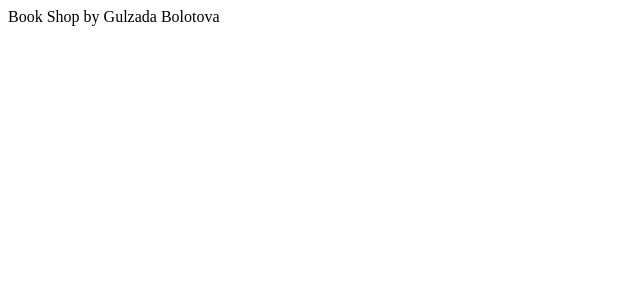
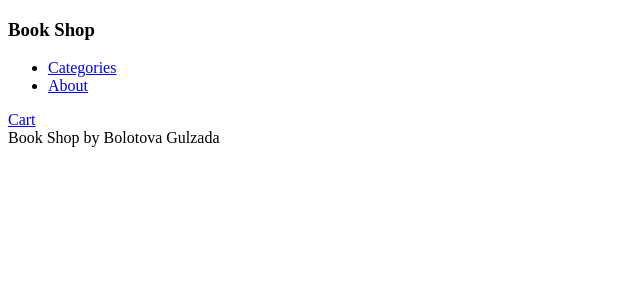
Before and after one commit to GulzadaBolotova/book-shop, a React (Create React App) app: page / in a window 1280 px wide. Shown: the top 300 px of the page, without its empty margins (0-640 px from the left). Built offline with nearby package versions, Linux system fonts and the light colour scheme; the HTML template or start-up script is replaced by a standard one.

Commit message:
Add toolbar components

```diff
--- a/src/App.js
+++ b/src/App.js
@@ -1,7 +1,19 @@
 import React from "react";
 import "./App.css";
+import Logo from "./components/Logo/Logo";
+import Nav from "./components/Nav/Nav";
+import CartLink from "./components/CartLink/CartLink";
 
 function App() {
-  return <div className="App">Book Shop by Gulzada Bolotova</div>;
+  return (
+    <div className="App">
+      <nav>
+        <Logo />
+        <Nav />
+        <CartLink />
+      </nav>
+      <main>Book Shop by Bolotova Gulzada</main>
+    </div>
+  );
 }
 export default App;
--- /dev/null
+++ b/src/components/CartLink/CartLink.js
@@ -0,0 +1,11 @@
+import React from "react";
+
+function CartLink() {
+  return (
+    <a href="#" className="CartLink">
+      Cart
+    </a>
+  );
+}
+
+export default CartLink;
--- /dev/null
+++ b/src/components/Logo/Logo.js
@@ -0,0 +1,7 @@
+import React from "react";
+
+function Logo() {
+  return <h3 className="Logo">Book Shop</h3>;
+}
+
+export default Logo;
--- /dev/null
+++ b/src/components/Nav/Nav.js
@@ -0,0 +1,16 @@
+import React from "react";
+
+function Nav() {
+  return (
+    <ul className="Nav">
+      <li>
+        <a href="#">Categories</a>
+      </li>
+      <li>
+        <a href="#">About</a>
+      </li>
+    </ul>
+  );
+}
+
+export default Nav;
```
